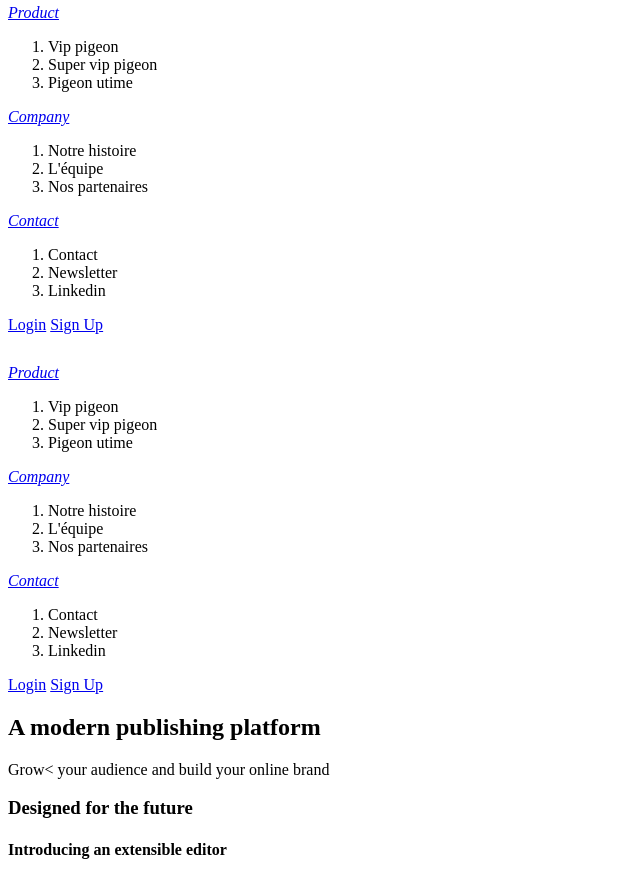
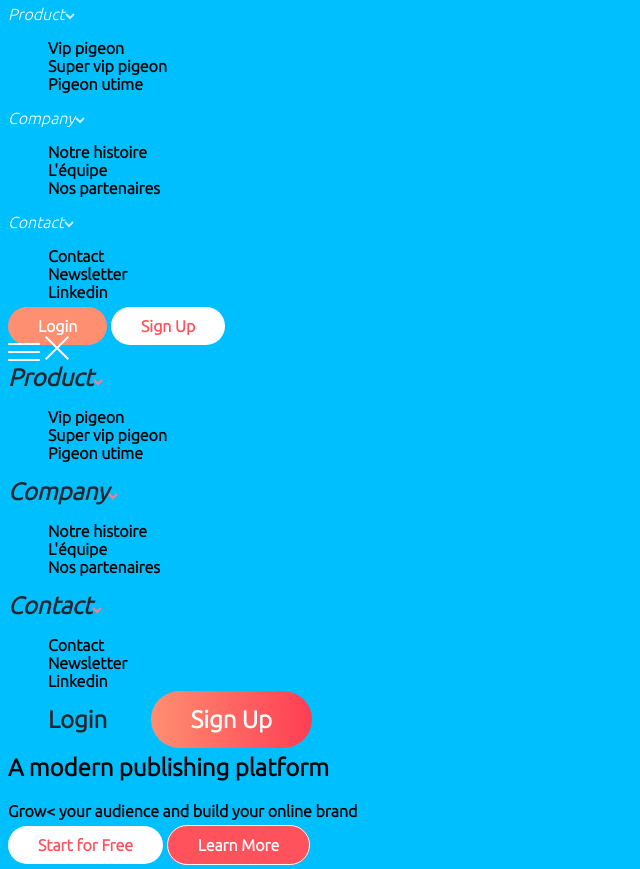
Before and after one commit to YannisHaismann/Blogr-HTML-CSS-JS, a website: page Main.html in a window 1280 px wide. Shown: the part 63-932 px from the top of the page, without its empty margins (0-640 px from the left). Drawn offline with nearby package versions, Linux system fonts and the light colour scheme; files that its build step writes are made by us from their sources.

Commit message:
clickable variables mixins buttons base

```diff
--- a/Main.html
+++ b/Main.html
@@ -12,7 +12,7 @@
             <div class="desktop">
                 <div class="nav">
                 <div class="product">
-                    <a href="#"><em>Product</em></a>
+                    <a href="#"><em class="select-button-desktop">Product</em><img src="public/img/icon-arrow-light.svg" alt="arrow" title="arrow"></a>
                     <ol>
                         <li>Vip pigeon</li>
                         <li>Super vip pigeon</li>
@@ -20,7 +20,7 @@
                     </ol>
                 </div>
                 <div class="company">
-                    <a href="#"><em>Company</em></a>
+                    <a href="#"><em class="select-button-desktop">Company</em><img src="public/img/icon-arrow-light.svg" alt="arrow" title="arrow"></a>
                     <ol>
                         <li>Notre histoire</li>
                         <li>L'équipe</li>
@@ -28,7 +28,7 @@
                     </ol>
                 </div>
                 <div class="contact">
-                    <a href="#"><em>Contact</em></a>
+                    <a href="#"><em class="select-button-desktop">Contact</em><img src="public/img/icon-arrow-light.svg" alt="arrow" title="arrow"></a>
                     <ol>
                         <li>Contact</li>
                         <li>Newsletter</li>
@@ -37,8 +37,8 @@
                 </div>
             </div>
                 <div class="login">
-                <a href="#">Login</a>
-                <a href="#">Sign Up</a>
+                <a href="#" class="login-button">Login</a>
+                <a href="#" class="sign-up-button">Sign Up</a>
             </div>
             </div>
             <div class="mobile-nav-button">
@@ -48,7 +48,7 @@
             <div class="mobile">
                 <div class="nav">
                     <div class="product">
-                        <a href="#"><em>Product</em></a>
+                        <a href="#"><em class="select-button-mobile">Product</em><img src="public/img/icon-arrow-dark.svg" alt="arrow" title="arrow"></a>
                         <ol>
                             <li>Vip pigeon</li>
                             <li>Super vip pigeon</li>
@@ -56,7 +56,7 @@
                         </ol>
                     </div>
                     <div class="company">
-                        <a href="#"><em>Company</em></a>
+                        <a href="#"><em class="select-button-mobile">Company</em><img src="public/img/icon-arrow-dark.svg" alt="arrow" title="arrow"></a>
                         <ol>
                             <li>Notre histoire</li>
                             <li>L'équipe</li>
@@ -64,7 +64,7 @@
                         </ol>
                     </div>
                     <div class="contact">
-                        <a href="#"><em>Contact</em></a>
+                        <a href="#"><em class="select-button-mobile">Contact</em><img src="public/img/icon-arrow-dark.svg" alt="arrow" title="arrow"></a>
                         <ol>
                             <li>Contact</li>
                             <li>Newsletter</li>
@@ -73,8 +73,8 @@
                     </div>
                 </div>
                 <div class="login">
-                    <a href="#">Login</a>
-                    <a href="#">Sign Up</a>
+                    <a href="#" class="login-button-mobile">Login</a>
+                    <a href="#" class="sign-up-button-mobile">Sign Up</a>
                 </div>
             </div>
         </nav>
@@ -83,8 +83,8 @@
             <p>Grow< your audience and build your online brand</p>
         </div>
         <div class="header-buttons">
-            <a href="#"></a>
-            <a href="#"></a>
+            <a href="#" class="top-button-start">Start for Free</a>
+            <a href="#" class="top-button-learn">Learn More</a>
         </div>
     </header>
 
--- a/package.json
+++ b/package.json
@@ -4,7 +4,7 @@
   "description": "Trainning",
   "main": "index.js",
   "scripts": {
-    "sass": "sass --watch ./sass/main.scss:/public/css/style.css"
+    "sass": "sass --watch ./sass/main.scss:public/css/style.css"
   },
   "author": "Yannis Haismann",
   "license": "ISC"
--- a/sass/base/_base.scss
+++ b/sass/base/_base.scss
@@ -4,5 +4,13 @@
 
 
 body{
-  font-family: 'Overpass', sans-serif;
+  font-family: 'Ubuntu', sans-serif;
+  font-weight: bold;
+  background-color: deepskyblue;
 }
+a{
+  text-decoration: none;
+}
+li{
+  list-style-type: none;
+}
--- /dev/null
+++ b/sass/components/_clickables.scss
@@ -0,0 +1,59 @@
+//BUTTONS
+//DESKTOP
+.sign-up-button{
+  @include size-top-buttons;
+  background-color: $white;
+  color: $light-red;
+  &:hover{
+    background-color: $very-light-red;
+    color: $white;
+  }
+}
+.login-button{
+  @include size-top-buttons;
+  background-color: $backgound-very-light-red;
+  color: $white;
+}
+//MOBILE
+.sign-up-button-mobile{
+  @include size-top-buttons-mobile;
+  background: linear-gradient(to right, $backgound-very-light-red, $background-light-red);
+  font-size: 24px;
+  color: white;
+}
+.login-button-mobile{
+  @include size-top-buttons-mobile;
+  font-size: 24px;
+  color: $very-dark-black-blue;
+}
+//...
+.top-button-start{
+  @include size-top-buttons;
+  background-color: $white;
+  color: $light-red;
+  &:hover{
+    background-color: $very-light-red;
+    color: $white;
+  }
+}
+.top-button-learn{
+  @include size-top-buttons;
+  background-color: $light-red;
+  color: $white;
+  border: solid 1px $white;
+  &:hover{
+    color: $light-red;
+    background-color: $white;
+  }
+}
+.select-button-desktop{
+  font-weight: normal;
+  color: $white;
+  &:hover{
+    text-decoration: underline;
+  }
+}
+.select-button-mobile{
+  font-size: 24px;
+  color: $very-dark-black-blue;
+}
--- a/sass/main.scss
+++ b/sass/main.scss
@@ -1 +1,5 @@
+@import "base/base";
 @import "utils/variables";
+@import "utils/mixins";
+
+@import "components/clickables.scss";
--- /dev/null
+++ b/sass/utils/_mixins.scss
@@ -0,0 +1,9 @@
+@mixin size-top-buttons{
+  border-radius: 20px;
+  padding: 10px 30px 10px 30px;
+}
+
+@mixin size-top-buttons-mobile{
+  border-radius: 30px;
+  padding: 15px 40px 15px 40px;
+}
```
Also changed, not shown: public/css/style.css (added), 1 other file.
